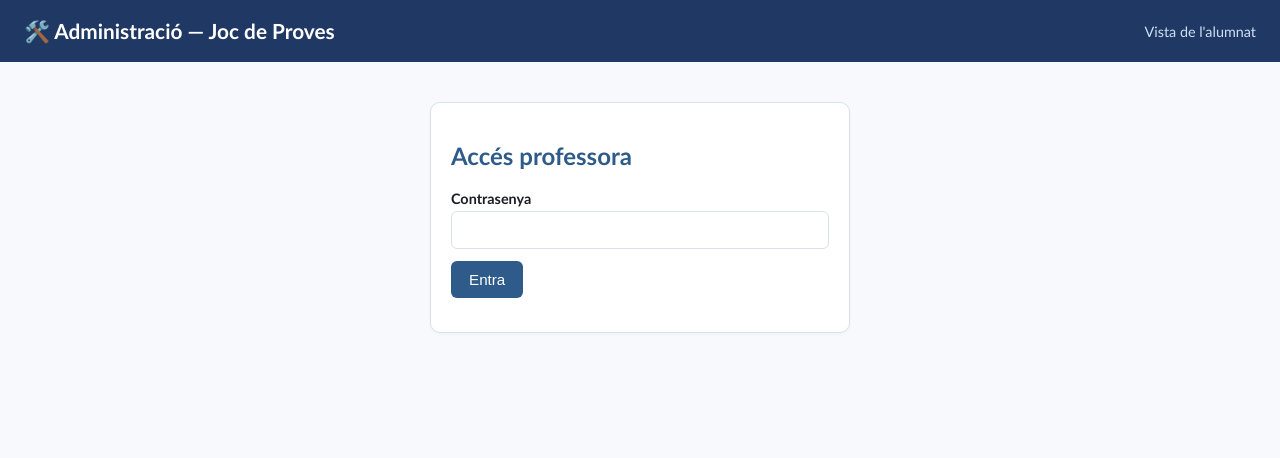
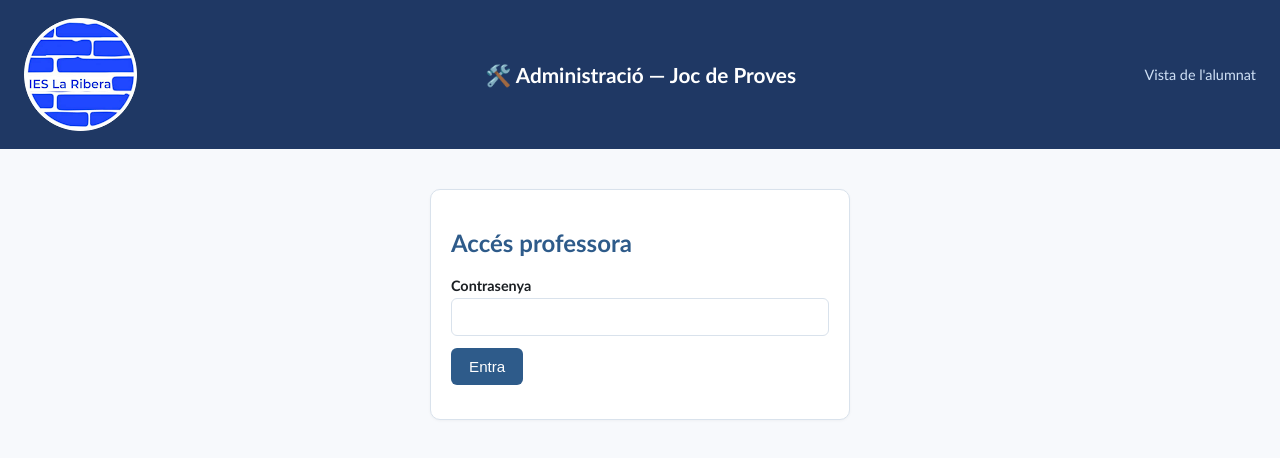
Before and after one commit to XTomasArtigues/joc_de_proves_web, a website: page public/admin.html in a window 1280 px wide. Drawn offline with Linux system fonts and the light colour scheme.

Commit message:
Add logo image to admin page

```diff
--- a/public/admin.html
+++ b/public/admin.html
@@ -8,6 +8,7 @@
 </head>
 <body>
 <header>
+  <img src="logo.png"/>
   <h1>🛠️ Administració — Joc de Proves</h1>
   <a href="index.html">Vista de l'alumnat</a>
 </header>
```
